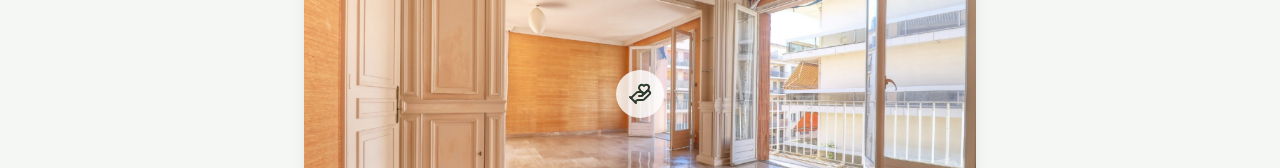
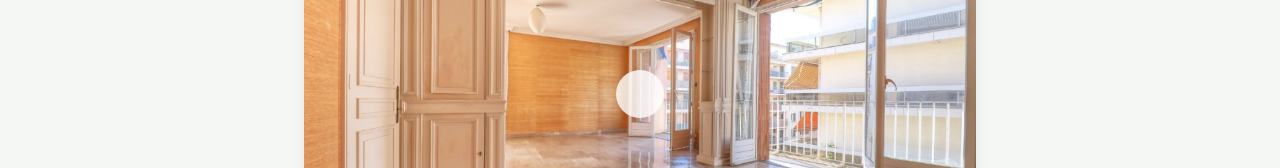
Before and after one commit to didier74hs/crequiparc, a React (Vite) app: page /video in a window 1280 px wide. Shown: the part 458-626 px from the top of the page. Built offline with nearby package versions, Linux system fonts and the light colour scheme.

Commit message:
Remove or replace icon in Video component
Updated the Video component to either replace the existing icon with a hand icon on a transparent background or remove the icon entirely if the replacement is not feasible.
[skip gpt_engineer]

```diff
--- a/src/pages/Video.tsx
+++ b/src/pages/Video.tsx
@@ -1,4 +1,4 @@
-import { HandHeart } from "lucide-react";
+import React from "react";
 
 const Video = () => {
   return (
@@ -31,10 +31,8 @@ const Video = () => {
                   <div className="absolute -inset-4 w-16 h-16 bg-white/30 rounded-full animate-ping" />
                   {/* Inner pulsing circle */}
                   <div className="absolute -inset-3 w-14 h-14 bg-white/40 rounded-full animate-ping animation-delay-150" />
-                  {/* Static center circle with icon */}
-                  <div className="relative w-12 h-12 bg-white/80 rounded-full flex items-center justify-center">
-                    <HandHeart className="w-6 h-6 text-estate-dark" />
-                  </div>
+                  {/* Static center circle */}
+                  <div className="relative w-12 h-12 bg-white/80 rounded-full" />
                 </div>
               </div>
             </div>
```
